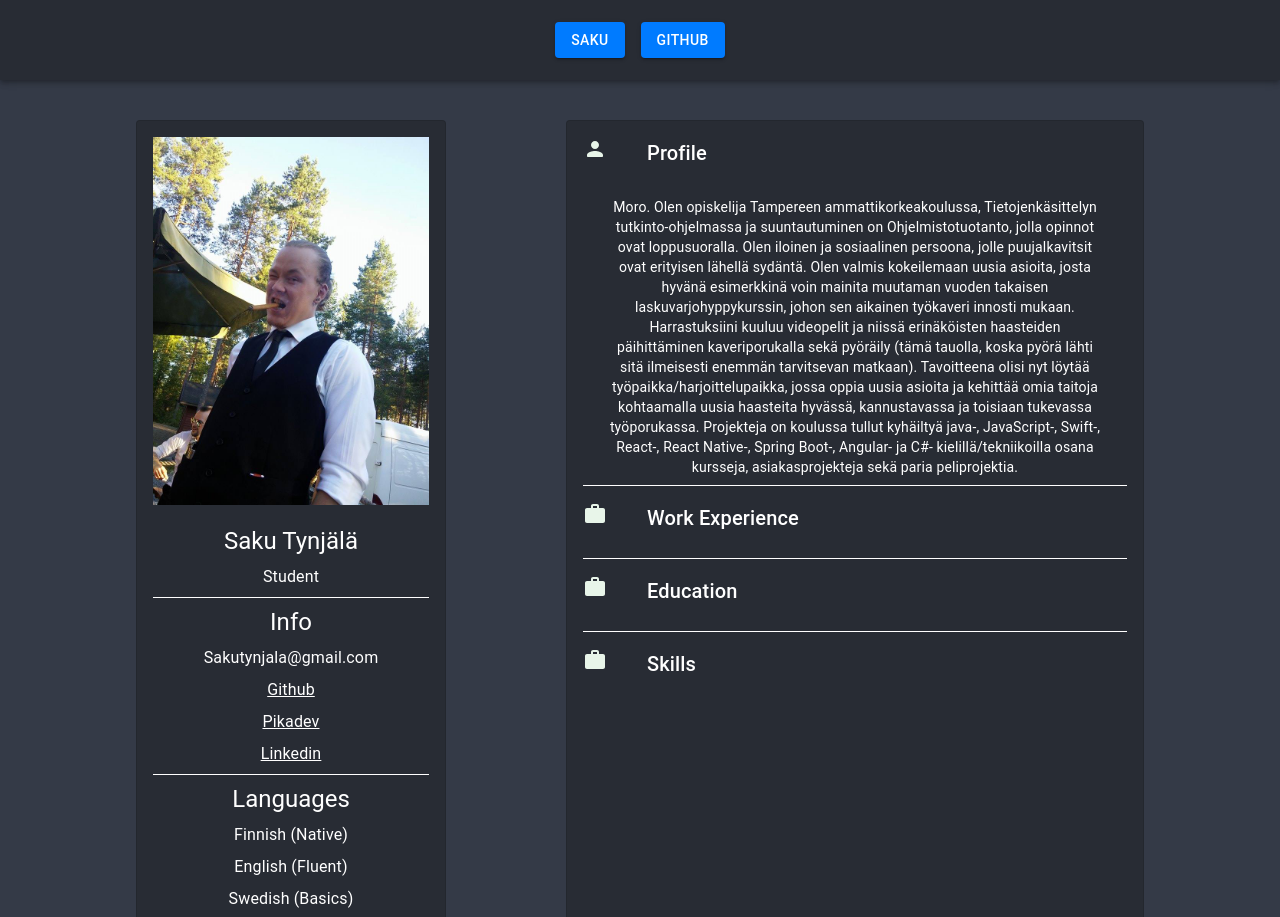
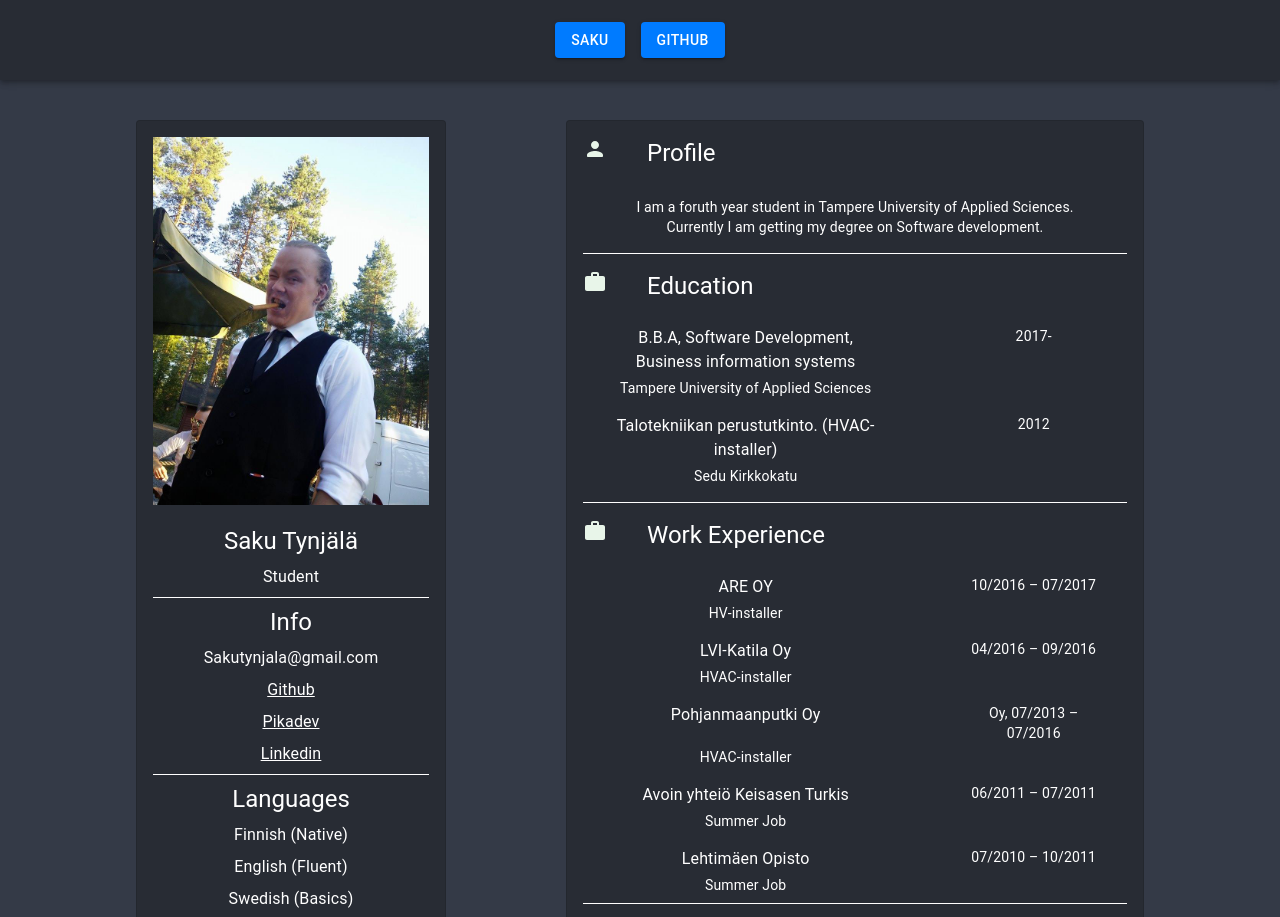
Before and after one commit to Sakkendalen/my-website, a React (Create React App) app: page / in a window 1280 px wide. Shown: the top 917 px of the page. Built offline with nearby package versions, Linux system fonts and the light colour scheme.

Commit message:
Layout of info
Scope:
-Saku.js
-Saku.css
-InfoText.js

Because:
-More like CV and getting rid of unnecessary stuff

```diff
--- a/src/components/Saku.js
+++ b/src/components/Saku.js
@@ -117,33 +117,159 @@ export default class Saku extends Component {
               <Paper variant="outlined" style={{backgroundColor: '#282c34'}}>
                 <div className='textContShort'>
                   <PersonRoundedIcon style={{ color: green[50]}}/>
-                  <Typography variant='h6' style={{ paddingBottom: '1vh', paddingInline: '5vh', color: 'white' }}>
+                  <Typography variant='h5' style={{ paddingBottom: '1vh', paddingInline: '5vh', color: 'white' }}>
                     Profile
                   </Typography>
+
                   </div>
-                    <Typography variant='body2'style={{paddingTop: '0.5vh', paddingBottom: '1vh', paddingInline: '5vh', color: 'white'}}>
+                    <Typography variant='body2'style={{ flex:'1',paddingTop: '0.5vh', paddingBottom: '2vh', paddingInline: '5vh', color: 'white'}}>
                       {aboutText}
                     </Typography>
                     <Divider variant="middle" style={{ backgroundColor: 'white' }} />
+
+                    <div className='textContShort'>
+                    <WorkRoundedIcon style={{ color: green[50]}}/>
+                    <Typography variant='h5' style={{ paddingBottom: '1vh', paddingInline: '5vh', color: 'white' }}>
+                      Education
+                    </Typography>
+                  </div>
+
+                  <div className='textContRow'>
+                    <Typography variant='body1' style={{ flex:'2', paddingBottom: '0.5vh', paddingInline: '5vh', color: 'white' }}>
+                    B.B.A, Software Development, Business information systems
+                    </Typography>
+                    <Typography variant='body2' style={{ flex:'1', paddingBottom: '0.5vh', paddingInline: '5vh', color: 'white' }}>
+                      2017-
+                    </Typography>
+                  </div>
+
+                  <div className='textContRow'>
+                    <Typography variant='body2' style={{ flex:'2', paddingBottom: '2vh', paddingInline: '5vh', color: 'white' }}>
+                    Tampere University of Applied Sciences
+                    </Typography>
+                    <Typography variant='body2' style={{ flex:'1', paddingBottom: '1vh', paddingInline: '5vh', color: 'white' }}/>
+                    </div>
+
+                    <div className='textContRow'>
+                    <Typography variant='body1' style={{ flex:'2', paddingBottom: '0.5vh', paddingInline: '5vh', color: 'white' }}>
+                        Talotekniikan perustutkinto. (HVAC-installer)
+                    </Typography>
+                    <Typography variant='body2' style={{ flex:'1', paddingBottom: '0.5vh', paddingInline: '5vh', color: 'white' }}>
+                      2012
+                    </Typography>
+                  </div>
+
+                  <div className='textContRow'>
+                    <Typography variant='body2' style={{ flex:'2', paddingBottom: '2vh', paddingInline: '5vh', color: 'white' }}>
+                        Sedu Kirkkokatu
+                    </Typography>
+                    <Typography variant='body2' style={{ flex:'1', paddingBottom: '1vh', paddingInline: '5vh', color: 'white' }}/>
+                  </div>
+
+                    <Divider variant="middle" style={{ backgroundColor: 'white' }} />
+
                   <div className='textContShort'>
-                    <WorkRoundedIcon style={{alignSelf: '', color: green[50]}}/>
-                    <Typography variant='h6' style={{ paddingBottom: '1vh', paddingInline: '5vh', color: 'white' }}>
+                    <WorkRoundedIcon style={{ color: green[50]}}/>
+                    <Typography variant='h5' style={{ paddingBottom: '1vh', paddingInline: '5vh', color: 'white' }}>
                       Work Experience
                     </Typography>
                   </div>
+
+                  <div className='textContRow'>
+                    <Typography variant='body1' style={{ flex:'2', paddingBottom: '0.5vh', paddingInline: '5vh', color: 'white' }}>
+                     ARE OY
+                    </Typography>
+                    <Typography variant='body2' style={{ flex:'1', paddingBottom: '0.5vh', paddingInline: '5vh', color: 'white' }}>
+                      10/2016 – 07/2017
+                    </Typography>
+                  </div>
+                  <div className='textContRow'>
+                    <Typography variant='body2' style={{ flex:'2', paddingBottom: '2vh', paddingInline: '5vh', color: 'white' }}>
+                      HV-installer
+                    </Typography>
+                    <Typography variant='body2' style={{ flex:'1', paddingBottom: '1vh', paddingInline: '5vh', color: 'white' }}/>
+                  </div>
+
+                  <div className='textContRow'>
+                    <Typography variant='body1' style={{ flex:'2', paddingBottom: '0.5vh', paddingInline: '5vh', color: 'white' }}>
+                    LVI-Katila Oy
+                    </Typography>
+                    <Typography variant='body2' style={{ flex:'1', paddingBottom: '0.5vh', paddingInline: '5vh', color: 'white' }}>
+                    04/2016 – 09/2016
+                    </Typography>
+                  </div>
+                  <div className='textContRow'>
+                    <Typography variant='body2' style={{ flex:'2', paddingBottom: '2vh', paddingInline: '5vh', color: 'white' }}>
+                      HVAC-installer
+                    </Typography>
+                    <Typography variant='body2' style={{ flex:'1', paddingBottom: '1vh', paddingInline: '5vh', color: 'white' }}/>
+                  </div>
+
+                  <div className='textContRow'>
+                    <Typography variant='body1' style={{ flex:'2', paddingBottom: '0.5vh', paddingInline: '5vh', color: 'white' }}>
+                      Pohjanmaanputki Oy
+                    </Typography>
+                    <Typography variant='body2' style={{ flex:'1', paddingBottom: '0.5vh', paddingInline: '5vh', color: 'white' }}>
+                      Oy, 07/2013 – 07/2016
+                    </Typography>
+                  </div>
+                  <div className='textContRow'>
+                    <Typography variant='body2' style={{ flex:'2', paddingBottom: '2vh', paddingInline: '5vh', color: 'white' }}>
+                      HVAC-installer
+                    </Typography>
+                    <Typography variant='body2' style={{ flex:'1', paddingBottom: '1vh', paddingInline: '5vh', color: 'white' }}/>
+                  </div>
+
+                  <div className='textContRow'>
+                    <Typography variant='body1' style={{ flex:'2', paddingBottom: '0.5vh', paddingInline: '5vh', color: 'white' }}>
+                    Avoin yhteiö Keisasen Turkis
+                    </Typography>
+                    <Typography variant='body2' style={{ flex:'1', paddingBottom: '0.5vh', paddingInline: '5vh', color: 'white' }}>
+                      06/2011 – 07/2011
+                    </Typography>
+                  </div>
+                  <div className='textContRow'>
+                    <Typography variant='body2' style={{ flex:'2', paddingBottom: '2vh', paddingInline: '5vh', color: 'white' }}>
+                      Summer Job
+                    </Typography>
+                    <Typography variant='body2' style={{ flex:'1', paddingBottom: '1vh', paddingInline: '5vh', color: 'white' }}/>
+                  </div>
+
+                  <div className='textContRow'>
+                    <Typography variant='body1' style={{ flex:'2', paddingBottom: '0.5vh', paddingInline: '5vh', color: 'white' }}>
+                    Lehtimäen Opisto
+                    </Typography>
+                    <Typography variant='body2' style={{ flex:'1', paddingBottom: '0.5vh', paddingInline: '5vh', color: 'white' }}>
+                      07/2010 – 10/2011
+                    </Typography>
+                  </div>
+                  <div className='textContRow'>
+                    <Typography variant='body2' style={{ flex:'2', paddingBottom: '1vh', paddingInline: '5vh', color: 'white' }}>
+                      Summer Job
+                    </Typography>
+                    <Typography variant='body2' style={{ flex:'1', paddingBottom: '1vh', paddingInline: '5vh', color: 'white' }}/>
+                  </div>
+
                   <Divider variant="middle" style={{ backgroundColor: 'white' }} />
                   <div className='textContShort'>
                     <WorkRoundedIcon style={{ color: green[50]}}/>
-                    <Typography variant='h6' style={{ paddingBottom: '1vh', paddingInline: '5vh', color: 'white' }}>
-                      Education
+                    <Typography variant='h5' style={{ paddingBottom: '1vh', paddingInline: '5vh', color: 'white' }}>
+                      Position of responsibility
                     </Typography>
                   </div>
-                  <Divider variant="middle" style={{ backgroundColor: 'white' }} />
-                  <div className='textContShort'>
-                    <WorkRoundedIcon style={{ color: green[50]}}/>
-                    <Typography variant='h6' style={{ paddingBottom: '1vh', paddingInline: '5vh', color: 'white' }}>
-                      Skills
+                  <div className='textContRow'>
+                    <Typography variant='body1' style={{flex:'2', paddingBottom: '0.5vh', paddingInline: '5vh', color: 'white' }}>
+                      Rakennusliitto
                     </Typography>
+                    <Typography variant='body2' style={{flex:'1', paddingBottom: '0.5vh', paddingInline: '5vh', color: 'white' }}>
+                      2016
+                    </Typography>
+                  </div>
+                  <div className='textContRow'>
+                    <Typography variant='body2' style={{flex:'2', paddingBottom: '1vh', paddingInline: '5vh', color: 'white' }}>
+                      Seinäjoen osaston putkijaosto, Kirjuri
+                    </Typography>
+                    <Typography variant='body2' style={{ flex:'1', paddingBottom: '2vh', paddingInline: '5vh', color: 'white' }}/>
                   </div>
               </Paper>
             </div>
--- a/src/styles/Saku.css
+++ b/src/styles/Saku.css
@@ -20,6 +20,18 @@
         padding: 2vh;
     }
 
+    .textContRow {
+        display: flex;
+        flex: 1;
+        flex-direction: row;
+    }
+
+    .textContRow2 {
+        display: flex;
+        flex: 1;
+        flex-direction: column;
+    }
+
     .imgCont {
         align-self: center;
     }
@@ -29,6 +41,7 @@
         flex: 2;
         padding-left: 15vh;
         padding-right: 15vh;
+        min-width: 50vh;
     }
 }
 
--- a/src/styles/texts/infoText.js
+++ b/src/styles/texts/infoText.js
@@ -1,6 +1,4 @@
-const mytext = `Moro. \n
-Olen opiskelija Tampereen ammattikorkeakoulussa, Tietojenkäsittelyn tutkinto-ohjelmassa ja suuntautuminen on Ohjelmistotuotanto, jolla opinnot ovat loppusuoralla. Olen iloinen ja sosiaalinen persoona, jolle puujalkavitsit ovat erityisen lähellä sydäntä. Olen valmis kokeilemaan uusia asioita, josta hyvänä esimerkkinä voin mainita muutaman vuoden takaisen laskuvarjohyppykurssin, johon sen aikainen työkaveri innosti mukaan. Harrastuksiini kuuluu videopelit ja niissä erinäköisten haasteiden päihittäminen kaveriporukalla sekä pyöräily (tämä tauolla, koska pyörä lähti sitä ilmeisesti enemmän tarvitsevan matkaan). Tavoitteena olisi nyt löytää työpaikka/harjoittelupaikka, jossa oppia uusia asioita ja kehittää omia taitoja kohtaamalla uusia haasteita hyvässä, kannustavassa ja toisiaan tukevassa työporukassa.
-Projekteja on koulussa tullut kyhäiltyä java-, JavaScript-, Swift-, React-, React Native-, Spring Boot-, Angular- ja C#- kielillä/tekniikoilla osana kursseja, asiakasprojekteja sekä paria peliprojektia.
-`;
+const mytext = `I am a foruth year student in Tampere University of Applied Sciences.
+Currently I am getting my degree on Software development. `;
 
 export default mytext ;
```
